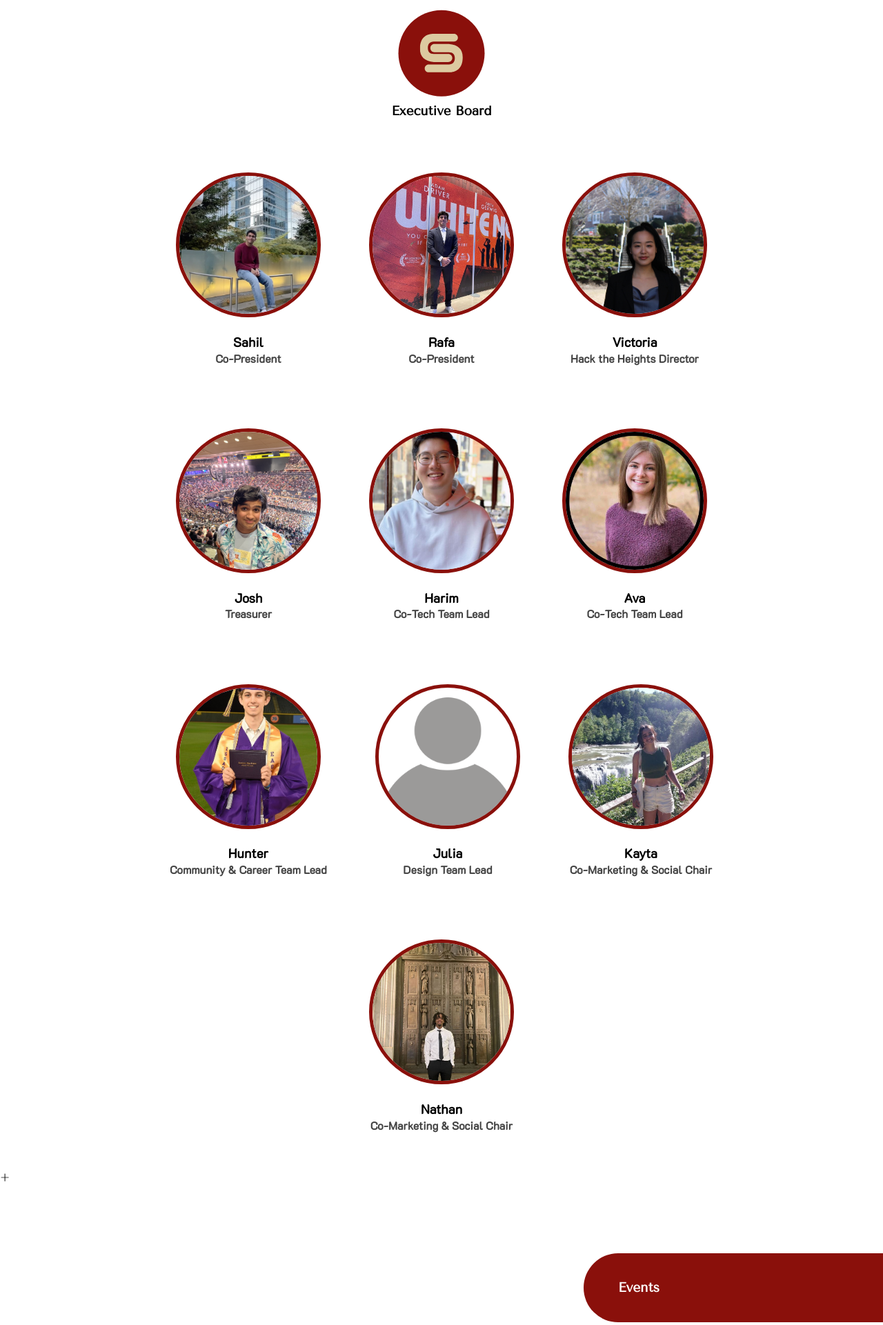
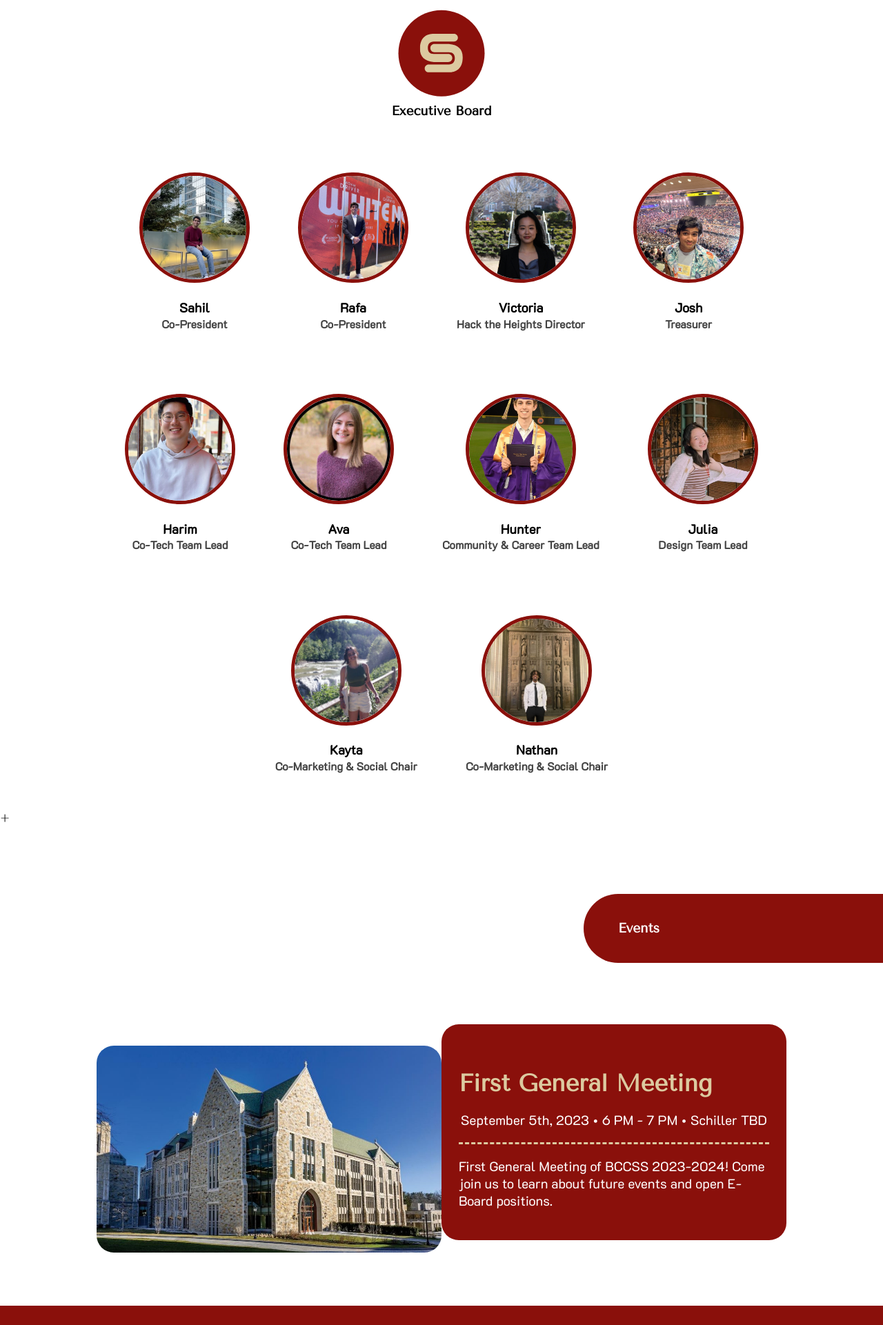
Before and after one commit to bccss/bccss-2019, a PHP site: page / in a window 1280 px wide. Shown: the part 2154-4075 px from the top of the page at 69% size. Run offline with PHP 8.4, Linux system fonts and the light colour scheme; some libraries are stand-ins or nearby versions.

Commit message:
new changes

```diff
--- a/css/style.css
+++ b/css/style.css
@@ -318,7 +318,7 @@
   flex-direction: row;
   flex-wrap: wrap;
   justify-content: center;
-  width: 70%;
+  width: 85%;
   margin: 0 auto;
 }
 
@@ -329,8 +329,8 @@
 }
 
 .member img {
-  width: 200px;
-  height: 200px;
+  width: 150px;
+  height: 150px;
   border-radius: 50%;
   border: 5px solid #8a100b;
   object-fit: cover;
--- a/index.html
+++ b/index.html
@@ -66,14 +66,14 @@
       <div class="title">Boston College</div>
       <div id="sub-title"></div>
       <form
-        action="http://bcskills.us4.list-manage.com/subscribe/post"
+          action="https://bccss.us4.list-manage.com/subscribe/post?u=1b70be498004c115d153aaeeb&amp;id=59bdfc55c0&amp;f_id=0003b0e8f0"
           method="POST"
 >
       <div class="signup-container">
           <img class="gasson" src="img/Gasson.svg" />
           <input
               type="email"
-            name="MERGE0"
+              name="EMAIL"
               placeholder="student@bc.edu"
               autocapitalize="off"
               autocorrect="off"
@@ -221,7 +221,7 @@
             <h4>Community & Career Team Lead</h4>
           </div>
           <div class="member">
-            <img src="img/people/user.png" alt="Julia" />
+            <img src="img/people/julia.jpg" alt="Julia" />
             <h3>Julia</h3>
             <h4>Design Team Lead</h4>
           </div>
```
Also changed, not shown: img/people/julia.jpg (added). Lines whose indentation alone changed are shown as unchanged.
